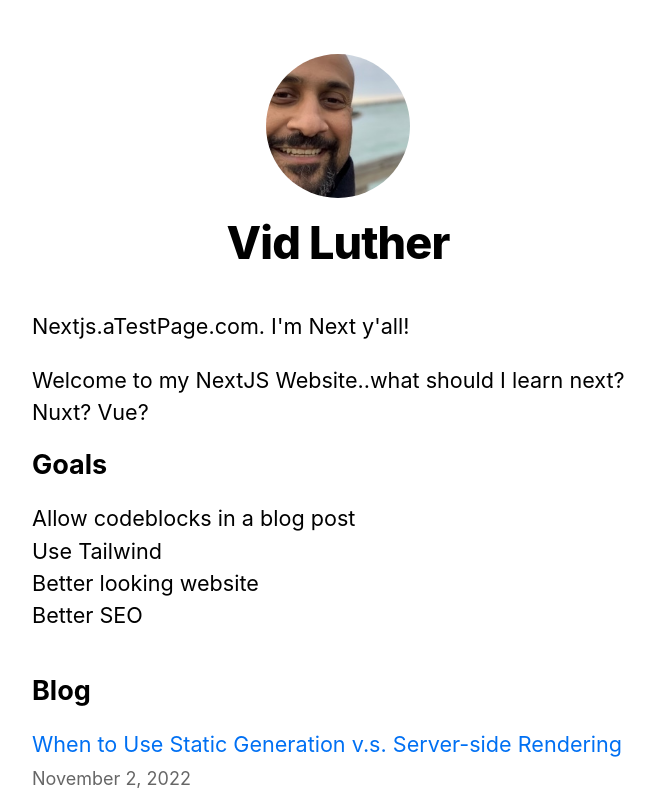
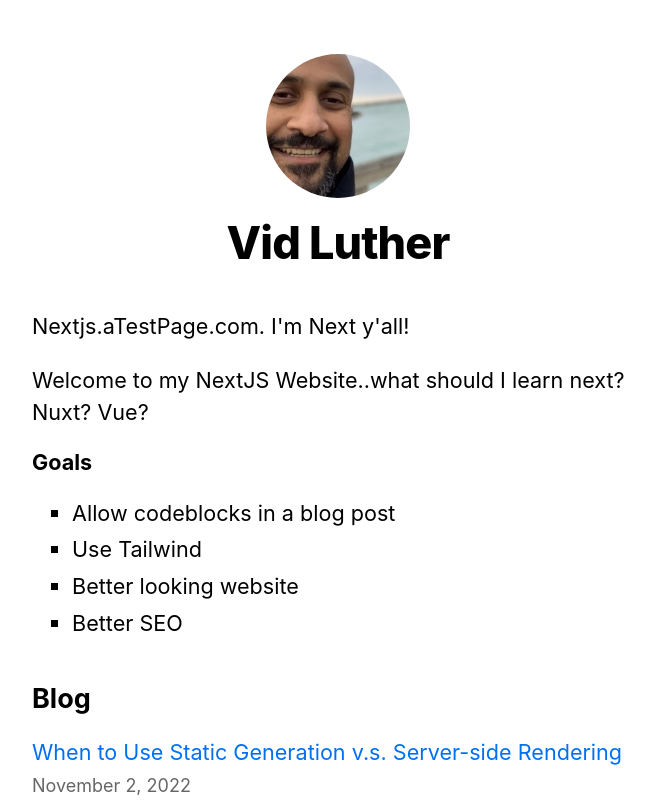
Before and after one commit to vidluther/next.atestpage.com, a Next.js app: page / in a window 1280 px wide. Shown: the top 800 px of the page, without its empty margins (302-957 px from the left). Built offline with nearby package versions, Linux system fonts and the light colour scheme.

Commit message:
defining near term goals for website

```diff
--- a/pages/index.js
+++ b/pages/index.js
@@ -25,12 +25,12 @@ export default function Home({ allPostsData }) {
         <p>
           Welcome to my NextJS Website..what should I learn next? Nuxt? Vue?
           <br />
-          <h3 className={utilStyles.headingLg}>Goals</h3>
-            <ul className={utilStyles.list}>
-              <li key='codeblocks'> Allow codeblocks in a blog post</li>
-              <li key='tailwind'> Use Tailwind </li>
-              <li key='better-layout'> Better looking website</li>
-              <li key='better-seo'> Better SEO </li>
+          <h2 className={utilStyles.headingMd}>Goals</h2>
+            <ul className={utilStyles.goalList}>
+              <li className={utilStyles.goalListItem} key='codeblocks'> Allow codeblocks in a blog post</li>
+              <li className={utilStyles.goalListItem} key='tailwind'> Use Tailwind </li>
+              <li className={utilStyles.goalListItem} key='better-layout'> Better looking website</li>
+              <li className={utilStyles.goalListItem} key='better-seo'> Better SEO </li>
             </ul>
         </p>
       </section>
--- a/styles/utils.module.css
+++ b/styles/utils.module.css
@@ -50,3 +50,12 @@
   .lightText {
     color: #666;
   }
+
+  .goalList {
+    list-style: square;
+    margin: 0;
+  }
+
+  .goalListItem {
+    margin: 0 0 .25rem;
+  }
```
